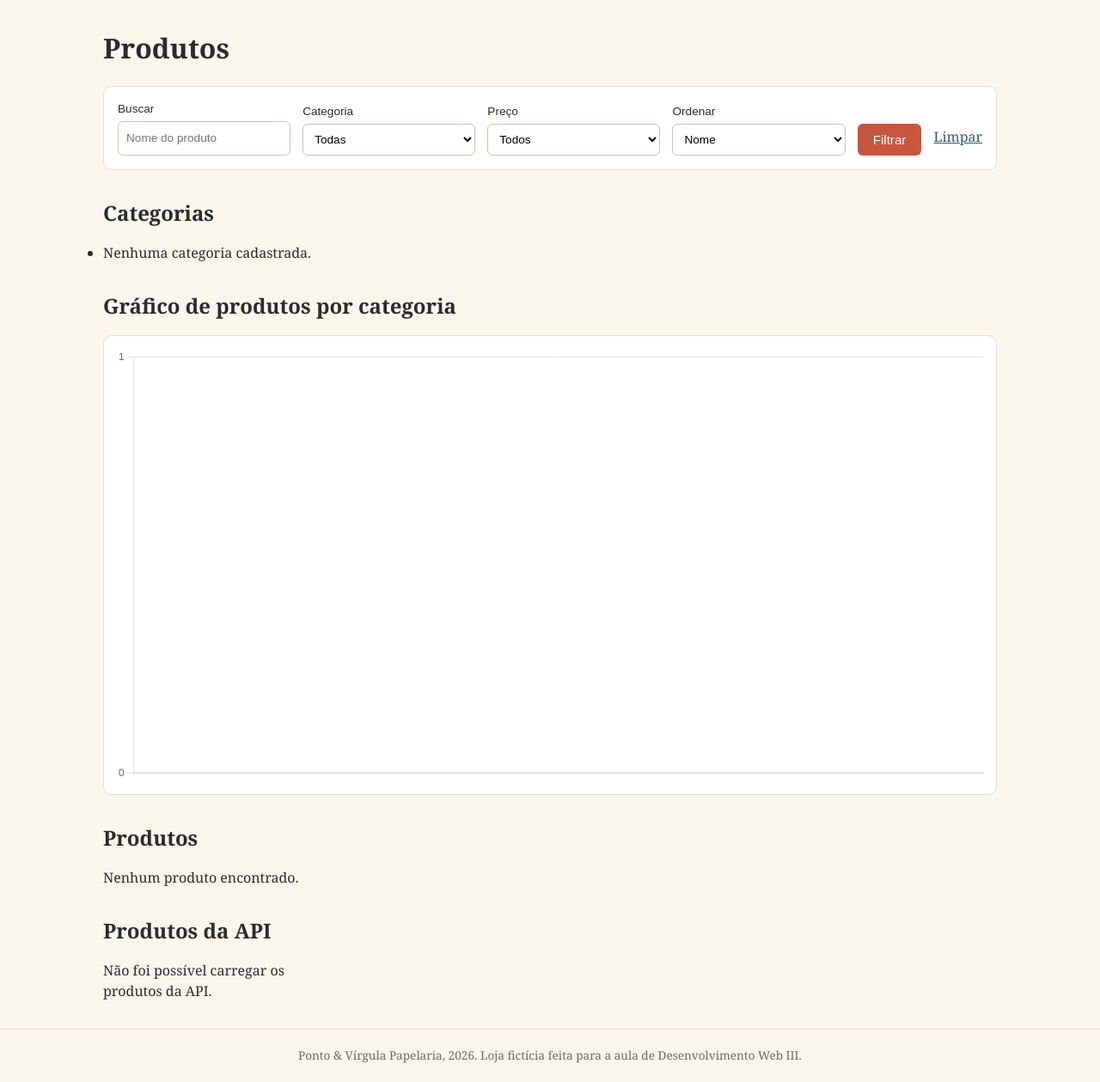
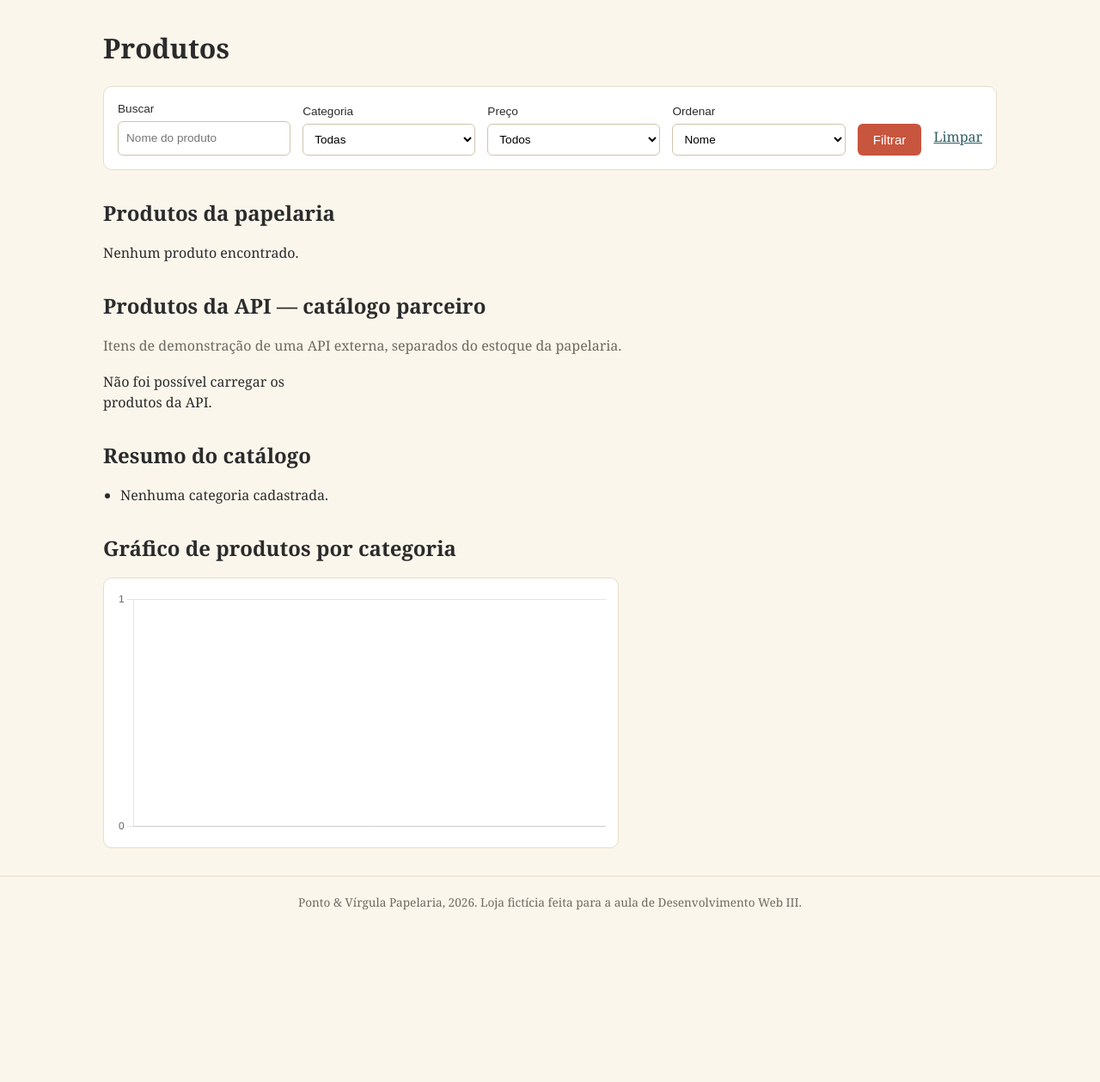
Before and after one commit to rubiaturci/papelaria-devweb3-entrega, a Django app: page /produtos/ in a window 1280 px wide. Shown: the part 66-1325 px from the top of the page at 86% size. After the commit the page ends 1125 px from the top, so only its background shows below. Run offline with Django 5.2, Linux system fonts and the light colour scheme; data that the repository does not hold is empty.

Commit message:
Ajusta catálogo, avatares e relatórios conforme demonstração

```diff
--- a/loja/static/css/style.css
+++ b/loja/static/css/style.css
@@ -760,3 +760,21 @@ span.miniatura {
 .graficos {
     grid-template-columns: repeat(auto-fit, minmax(300px, 1fr));
 }
+
+/* Catálogo, equipe e relatórios */
+.card-produto { display: flex; flex-direction: column; }
+.card-produto > a { display: block; flex: 1; }
+.card-produto img { aspect-ratio: 4 / 3; object-fit: contain; padding: 12px; background: var(--branco); }
+.card-produto .sem-foto { aspect-ratio: 4 / 3; }
+.detalhe img { object-fit: contain; background: var(--branco); }
+.grafico-catalogo { max-width: 600px; }
+.categorias-lista { padding-left: 20px; margin-bottom: 18px; }
+.pessoa { text-align: center; padding-top: 20px; }
+.pessoa .avatar-equipe { width: 112px; height: 112px; border-radius: 50%; margin: 0 auto; object-fit: cover; }
+.pessoa .inicial { font-size: 2.5rem; }
+.avatar-equipe[hidden], .miniatura[hidden] { display: none; }
+.relatorio-resumo { grid-template-columns: repeat(3, minmax(0, 1fr)); }
+.relatorio-graficos { grid-template-columns: repeat(2, minmax(0, 1fr)); }
+.relatorio-extra { margin-top: 24px; }
+.grafico-servicos { max-width: 440px; margin-top: 20px; }
+@media (max-width: 640px) { .relatorio-resumo, .relatorio-graficos { grid-template-columns: 1fr; } }
--- a/loja/templates/_card_produto.html
+++ b/loja/templates/_card_produto.html
@@ -1,4 +1,4 @@
-<article class="card">
+<article class="card card-produto">
     <a href="{% url 'produto_detalhe' produto.id %}">
         {% if produto.imagem %}
             <img src="{{ produto.imagem.url }}" alt="{{ produto.nome }}">
--- a/loja/templates/gerenciar_equipe.html
+++ b/loja/templates/gerenciar_equipe.html
@@ -29,7 +29,8 @@
                         <td>{{ integrante.id }}</td>
                         <td>
                             {% if integrante.foto_url %}
-                                <img class="miniatura redonda" src="{{ integrante.foto_url }}" alt="Foto de {{ integrante.nome }}">
+                                <img class="miniatura redonda" src="{{ integrante.foto_url }}" alt="Foto de {{ integrante.nome }}" onerror="this.hidden=true;this.nextElementSibling.hidden=false;">
+                                <span class="miniatura redonda sem-foto" hidden>{{ integrante.nome|first|upper }}</span>
                             {% else %}
                                 <span class="miniatura redonda sem-foto">{{ integrante.nome|first|upper }}</span>
                             {% endif %}
--- a/loja/templates/integrantes.html
+++ b/loja/templates/integrantes.html
@@ -14,9 +14,10 @@
         {% for integrante in integrantes %}
             <article class="card pessoa">
                 {% if integrante.foto_url %}
-                    <img src="{{ integrante.foto_url }}" alt="Foto de {{ integrante.nome }}">
+                    <img class="avatar-equipe" src="{{ integrante.foto_url }}" alt="Foto de {{ integrante.nome }}" onerror="this.hidden=true;this.nextElementSibling.hidden=false;">
+                    <div class="inicial avatar-equipe" hidden aria-label="Avatar de {{ integrante.nome }}">{{ integrante.nome|first|upper }}</div>
                 {% else %}
-                    <div class="inicial">{{ integrante.nome|first|upper }}</div>
+                    <div class="inicial avatar-equipe" aria-label="Avatar de {{ integrante.nome }}">{{ integrante.nome|first|upper }}</div>
                 {% endif %}
                 <div class="card-texto">
                     <h3>{{ integrante.nome }}</h3>
--- a/loja/templates/produtos.html
+++ b/loja/templates/produtos.html
@@ -37,8 +37,38 @@
     <a href="{% url 'produtos' %}">Limpar</a>
 </form>
 
-<h2>Categorias</h2>
-<ul>
+<h2>Produtos da papelaria</h2>
+<div class="grade">
+    {% for produto in produtos %}
+        {% include "_card_produto.html" %}
+    {% empty %}
+        <p>Nenhum produto encontrado.</p>
+    {% endfor %}
+</div>
+
+<h2>Produtos da API — catálogo parceiro</h2>
+<p class="subtitulo">Itens de demonstração de uma API externa, separados do estoque da papelaria.</p>
+
+<div class="grade">
+    {% for produto in produtos_api %}
+        <article class="card card-produto">
+            {% if produto.image %}
+                <img src="{{ produto.image }}" alt="{{ produto.title }}" loading="lazy">
+            {% else %}
+                <div class="sem-foto">Sem foto</div>
+            {% endif %}
+            <div class="card-texto">
+                <small>{{ produto.category }}</small>
+                <h3>{{ produto.title }}</h3>
+                <strong>Preço informado pela API: {{ produto.price }}</strong>
+            </div>
+        </article>
+    {% empty %}
+        <p>Não foi possível carregar os produtos da API.</p>
+    {% endfor %}
+</div>
+<h2>Resumo do catálogo</h2>
+<ul class="categorias-lista">
     {% for item in categorias %}
         <li><a href="?categoria={{ item.id }}">{{ item.nome }}</a> ({{ item.total }})</li>
     {% empty %}
@@ -47,7 +77,7 @@
 </ul>
 
 <h2>Gráfico de produtos por categoria</h2>
-<div class="card card-texto">
+<div class="card card-texto grafico-catalogo">
     <canvas id="graficocategoria"></canvas>
 </div>
 
@@ -69,33 +99,4 @@
     });
 </script>
 
-<h2>Produtos</h2>
-<div class="grade">
-    {% for produto in produtos %}
-        {% include "_card_produto.html" %}
-    {% empty %}
-        <p>Nenhum produto encontrado.</p>
-    {% endfor %}
-</div>
-
-<h2>Produtos da API</h2>
-
-<div class="grade">
-    {% for produto in produtos_api %}
-        <article class="card">
-            {% if produto.image %}
-                <img src="{{ produto.image }}" alt="{{ produto.title }}" loading="lazy">
-            {% else %}
-                <div class="sem-foto">Sem foto</div>
-            {% endif %}
-            <div class="card-texto">
-                <small>{{ produto.category }}</small>
-                <h3>{{ produto.title }}</h3>
-                <strong>R$ {{ produto.price }}</strong>
-            </div>
-        </article>
-    {% empty %}
-        <p>Não foi possível carregar os produtos da API.</p>
-    {% endfor %}
-</div>
 {% endblock %}
--- a/loja/templates/quem_somos.html
+++ b/loja/templates/quem_somos.html
@@ -40,9 +40,10 @@
         {% for integrante in integrantes %}
             <article class="card pessoa">
                 {% if integrante.foto_url %}
-                    <img src="{{ integrante.foto_url }}" alt="Foto de {{ integrante.nome }}">
+                    <img class="avatar-equipe" src="{{ integrante.foto_url }}" alt="Foto de {{ integrante.nome }}" onerror="this.hidden=true;this.nextElementSibling.hidden=false;">
+                    <div class="inicial avatar-equipe" hidden aria-label="Avatar de {{ integrante.nome }}">{{ integrante.nome|first|upper }}</div>
                 {% else %}
-                    <div class="inicial">{{ integrante.nome|first|upper }}</div>
+                    <div class="inicial avatar-equipe" aria-label="Avatar de {{ integrante.nome }}">{{ integrante.nome|first|upper }}</div>
                 {% endif %}
                 <div class="card-texto">
                     <h3>{{ integrante.nome }}</h3>
```
Also changed, not shown: loja/templates/relatorio.html (+13 -9 lines).
